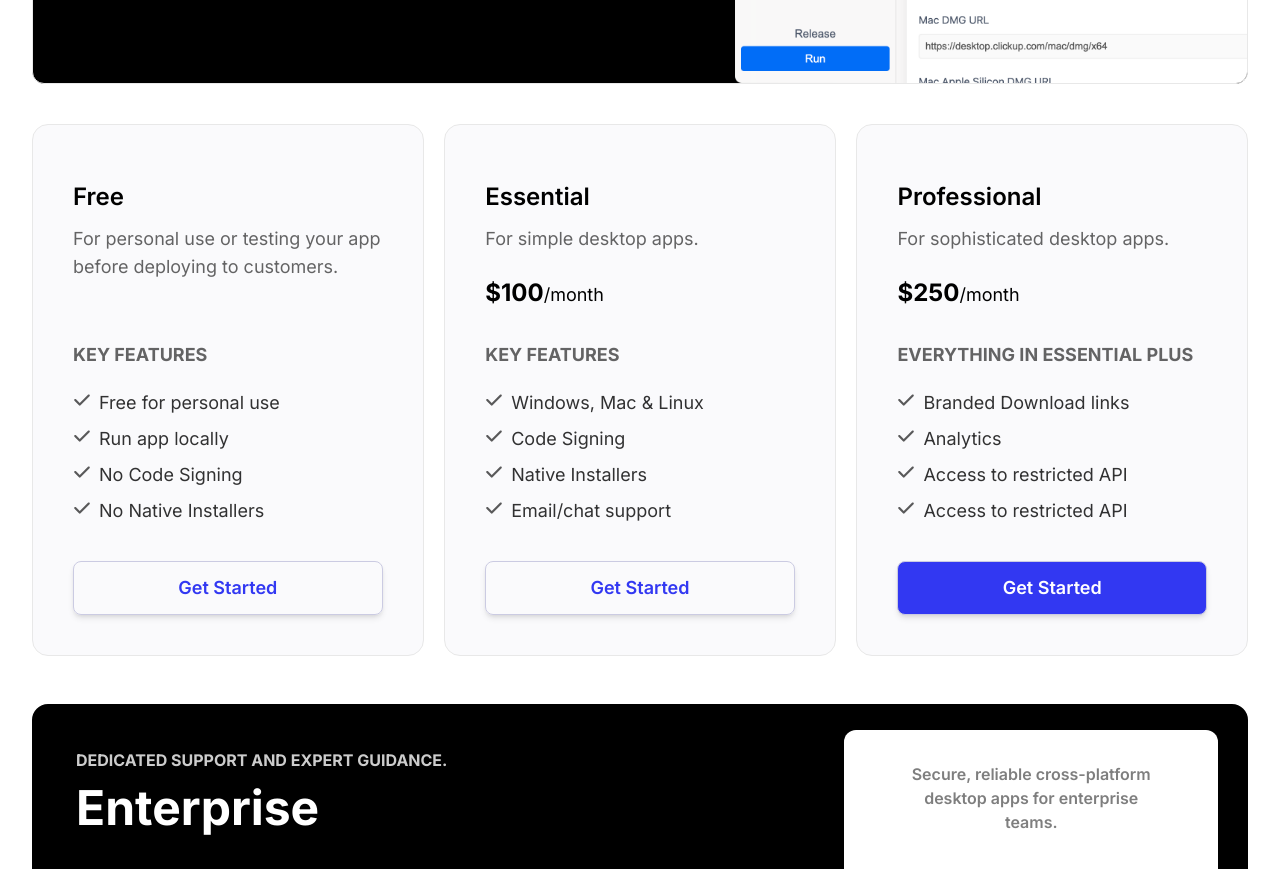
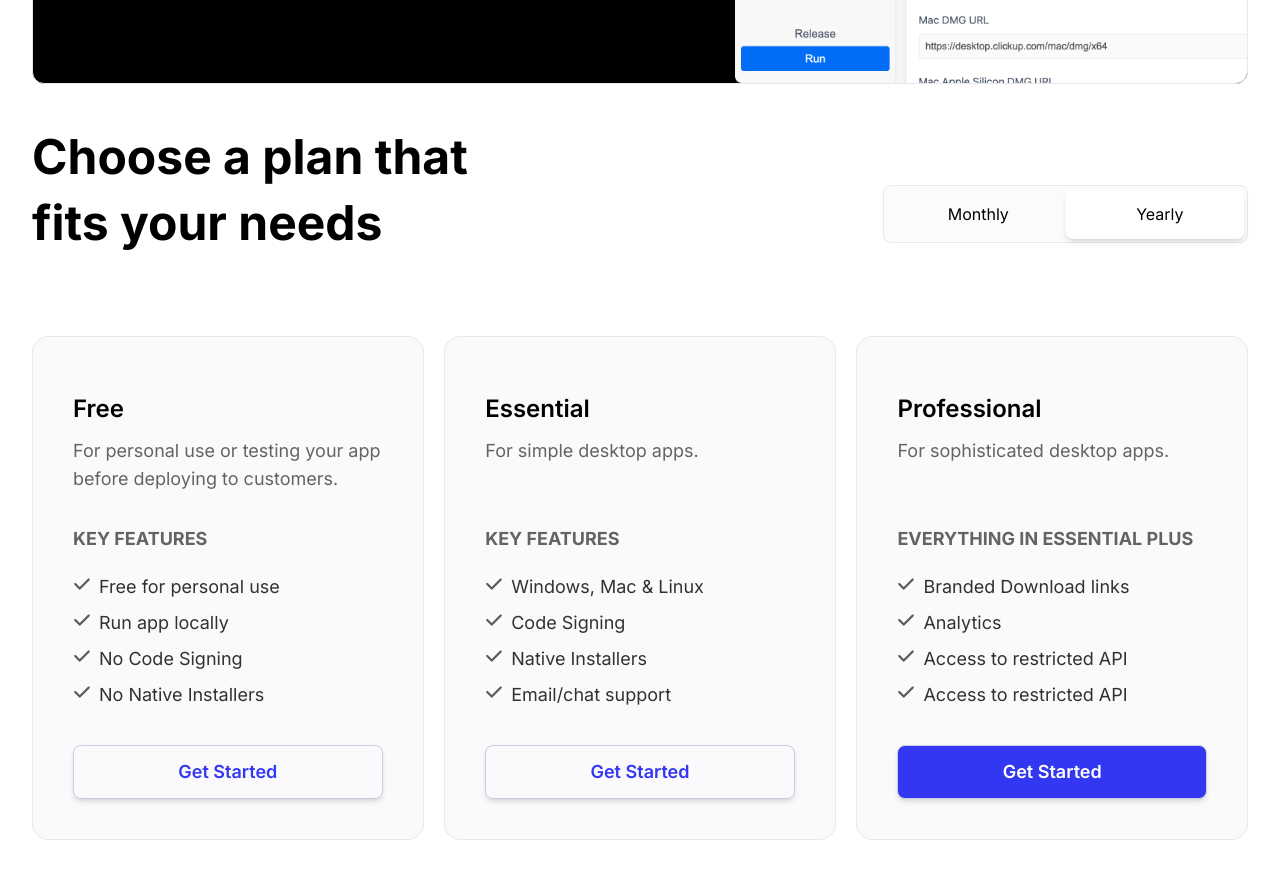
Before and after one commit to Mohammad-Haris-55524/Learning-Tailwind-css, a React (Vite) app in the folder vite-project/: page / in a window 1280 px wide. Shown: the part 5980-6849 px from the top of the page. Built offline with nearby package versions, Linux system fonts and the light colour scheme.

Commit message:
Few adjustment and features added in price plan section

```diff
--- a/vite-project/src/components/PricePlanPage01.jsx
+++ b/vite-project/src/components/PricePlanPage01.jsx
@@ -6,39 +6,54 @@ function PricePlanPage01() {
 const [moveBoxLeftToRight, setMoveBoxLeftToRight] = useState(false)
 const [moveBoxRightToLeft, setmoveBoxRightToLeft] = useState(false)
 
-console.log(moveBoxLeftToRight)
-console.log(moveBoxRightToLeft)
+const [monthlyPriceEssential, setmonthlyPriceEssential] = useState(false)
+const [monthlyPriceProfessional, setmonthlyPriceProfessional] = useState(false)
+
+console.log({moveBoxLeftToRight})
+console.log({moveBoxRightToLeft})
+
+const handlerLeft = () =>{
+console.log("left clicked")
+setmoveBoxRightToLeft(true)
+setMoveBoxLeftToRight(false)
+setmonthlyPriceEssential('$125')
+setmonthlyPriceProfessional('$300')
+}
+
+const handlerRight = () =>{
+  console.log("right clicked")
+  setMoveBoxLeftToRight(true)
+  setmoveBoxRightToLeft(false)
+  setmonthlyPriceEssential('$100')
+setmonthlyPriceProfessional('$240')
+
+}
+
 
 return (
   <section >
-{/* <div className='flex justify-between w-full'>
-  <div>
-  <h1 className='font-bold text-5xl'>Choose a plan that fits your needs</h1>
+<div className="lg:flex justify-between items-center w-full mb-20">
+  <div className="w-full md:w-[35rem] shrink-0 lg:w-[38rem] xl:w-[40%]">
+    <h1 className="font-bold text-5xl leading-snug">Choose a plan that fits your needs</h1>
   </div>
-  {/* px-4 py-4 hover:border-2 transition */}
-  {/* px-12 py-4 border-2 */}
-  {/* <div className='border-2 flex justify-between items-center rounded-lg w-[28%] px-12 py-4 '>
-    <div className='relative' >
-    <button className='z-50' onClick={()=>setMoveBoxLeftToRight(!moveBoxLeftToRight)}>Monthly
-    <div className={`border-4 border-secondary z-10 ${moveBoxLeftToRight ? "class1" : "class2"} transition rounded-lg absolute top-0
-    w-[10rem] h-[3rem]`}></div>
+
+  <div className="flex justify-between items-center rounded-lg w-[23rem] sm:w-[25rem] md:w-[25rem] lg:max-w-[35%] xl:max-w-[30%] relative
+   bg-[#FBFBFD] mt-12 border border-gray">
+    <div
+      className={`absolute ${moveBoxRightToLeft && "-translate-x-[0%]"} left-[3px] top-[3px] h-[calc(100%-6px)] w-[calc(50%-3px)]
+      rounded-lg bg-[#ffffff] shadow-md transition-transform duration-300 ease-in-out translate-x-full`}
+    ></div>
+
+    <button className="z-10 px-[17.5%] py-4 flex-shrink-0" onClick={handlerLeft}>
+      Monthly
     </button>
+    <button className="z-10 px-[17.5%] sm:px-[17.5%] py-4 flex-shrink-0" onClick={handlerRight}>
+      Yearly
+    </button>
+  </div>
 
-    </div>
-    <div className={`flex justify-center items-center gap-2 border z-60 transition `}>
-    <div className='relative' >
-    <button className='z-50' onClick={()=>setmoveBoxRightToLeft(!moveBoxRightToLeft)}>Yearly
-    <div className={`border-4 border-secondary z-10 ${moveBoxRightToLeft ? "class2" : "class1"} transition rounded-lg absolute top-0
-    w-[10rem] h-[3rem]`}></div>
+</div>
 
-    </button>
-    <span className='flex items-center justify-center w-12 h-7 p-1 rounded-full text-secondary text-sm font-bold border bg-[#d5ddff]  border-gray'>-20%</span>
-    </div>
-
-    </div>
-</div> */}
-
-{/* </div>   */}
 
    <div className='lg:flex justify-between '>
 
@@ -52,7 +67,9 @@ return (
     ]}
   />
    <CardsOfCustomerStories title={'Essential'} description={"For simple desktop apps."}
-    customerStoriesSection = {false} pricePlan={true} featuresTitle={"Key Features"} pricing="$100"  fontClass={false}
+    customerStoriesSection = {false} pricePlan={true} featuresTitle={"Key Features"}
+    pricing={monthlyPriceEssential}
+    fontClass={false}
     features = {[
     "Windows, Mac & Linux",
     "Code Signing",
@@ -61,7 +78,7 @@ return (
     ]}
   />
      <CardsOfCustomerStories title={'Professional'} description={"For sophisticated desktop apps."}
-    customerStoriesSection = {false} pricePlan={true} featuresTitle={"Everything in Essential Plus"} pricing="$250"
+    customerStoriesSection = {false} pricePlan={true} featuresTitle={"Everything in Essential Plus"} pricing={monthlyPriceProfessional}
     fontClass={false} btnColor = {true}
     features = {[
     "Branded Download links",
```
Also changed, not shown: vite-project/src/components/CardsOfCustomerStories.jsx (+8 -2 lines).
